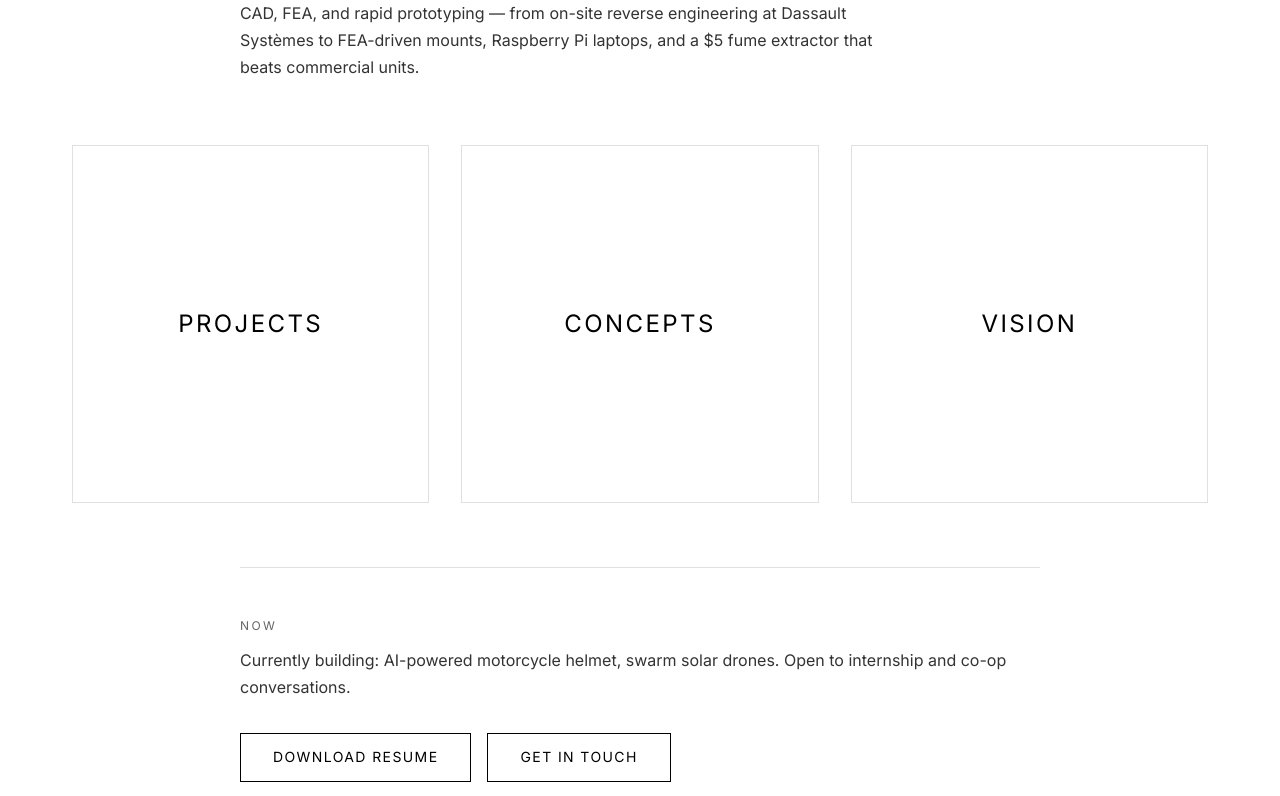
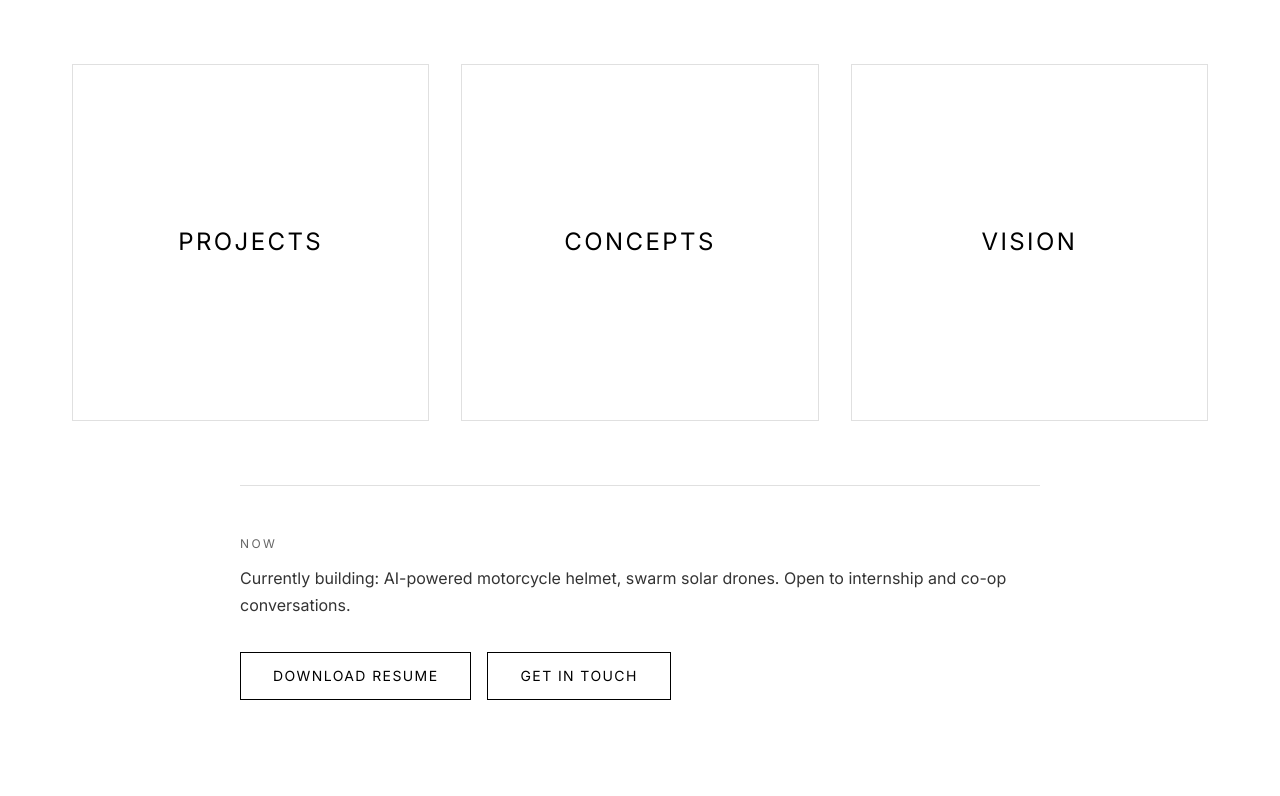
Before and after one commit to ppmmmcc1/ppmmmcc1.github.io, a plain HTML site: page index.html in a window 1280 px wide. Shown: the part 304-1100 px from the top of the page. Drawn offline with Linux system fonts and the light colour scheme.

Commit message:
Remove hero-sub paragraph from index.html
Removed a detailed description from the hero section.

```diff
--- a/index.html
+++ b/index.html
@@ -31,7 +31,6 @@
             <section class="hero">
                 <p class="hero-eyebrow">MECHANICAL ENGINEERING · BOSTON AREA</p>
                 <h2 class="hero-title">Building hardware for a Type I civilization.</h2>
-                <p class="hero-sub">CAD, FEA, and rapid prototyping — from on-site reverse engineering at Dassault Systèmes to FEA-driven mounts, Raspberry Pi laptops, and a $5 fume extractor that beats commercial units.</p>
             </section>
 
             <div class="grid-container">
```
